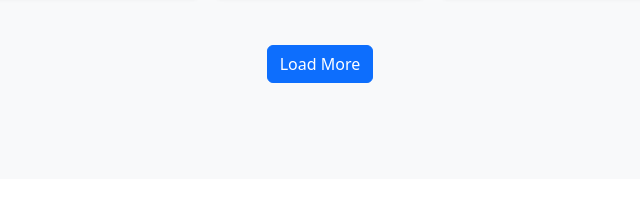
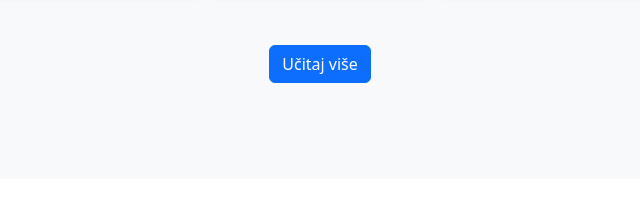
Before and after one commit to Pablocubo/edo_sarajevo_2023, a plain HTML site: page index.html in a window 1280 px wide. Shown: the part 1823-2047 px from the top of the page, 320-960 px from the left. Drawn offline with nearby package versions, Linux system fonts and the light colour scheme; files that its build step writes are made by us from their sources.

Commit message:
load more

```diff
--- a/index.html
+++ b/index.html
@@ -584,7 +584,7 @@
         </div>
       </div>
       <div class="d-flex justify-content-center p-5">
-        <button id="load-more-button" class="btn btn-primary">Load More</button>
+        <button id="load-more-button" class="btn btn-primary">Učitaj više</button>
       </div>
     </div>
 
```
